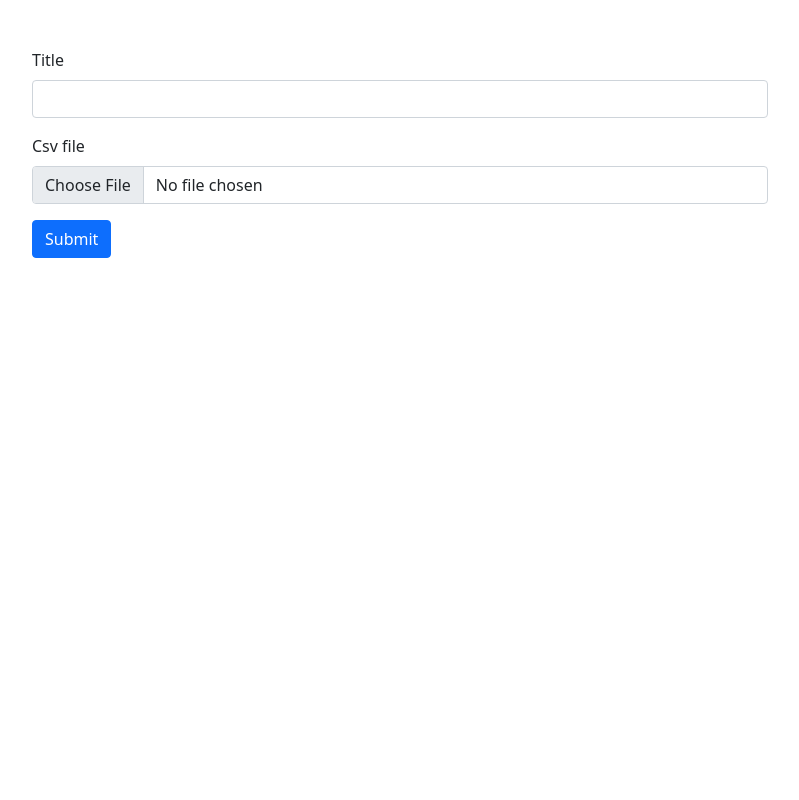
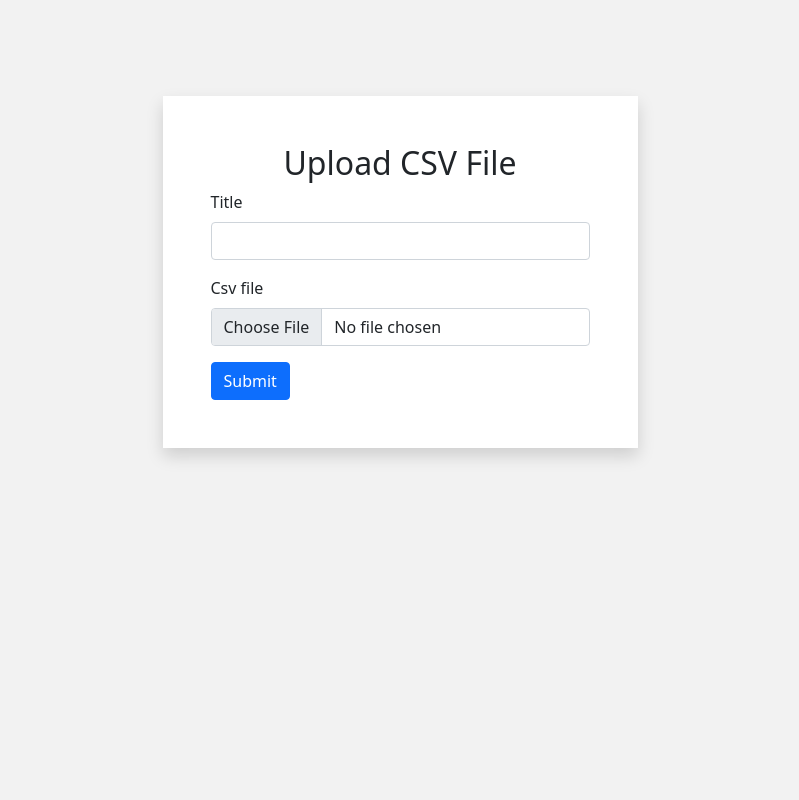
Before and after one commit to Mister-maker/entropy-calc, a Django app: page / in a window 1280 px wide. Shown: the whole page, without its empty margins (240-1039 px from the left). Run offline with Django 4.2, Linux system fonts and the light colour scheme; some libraries are stand-ins or nearby versions.

Commit message:
updated ui

```diff
--- a/calculator/templates/calculator/index.html
+++ b/calculator/templates/calculator/index.html
@@ -5,17 +5,14 @@
 
 
 <div class="container mt-5">
-    <div class="row">
-        <div class="col-md-8 mx-auto">
+    <div class="row mt-5">
+        <div class="col-md-5 mx-auto shadow p-5 bg-white">
+            <h2 class="text-center">Upload CSV File</h2>
             <form method="POST" enctype="multipart/form-data">
                 {% csrf_token %}
                 {{form | crispy}}
-
                 <button type="submit" class="btn btn-primary">Submit</button>
             </form>
-
-
-
         </div>
     </div>
 </div>
--- a/templates/base.html
+++ b/templates/base.html
@@ -6,6 +6,14 @@
     <meta name="viewport" content="width=device-width, initial-scale=1.0">
     <title>Entropy</title>
     <link href="https://cdn.jsdelivr.net/npm/bootstrap@5.1.3/dist/css/bootstrap.min.css" rel="stylesheet" integrity="sha384-1BmE4kWBq78iYhFldvKuhfTAU6auU8tT94WrHftjDbrCEXSU1oBoqyl2QvZ6jIW3" crossorigin="anonymous">
+    <style>
+        body{
+            background-color: #f2f2f2;
+            display: flex;
+            justify-content: center;
+            height: 100vh;
+        }
+    </style>
 </head>
 <body>
     {% block content %}
```
Also changed, not shown: calculator/templates/calculator/result_csv.html (+13 -7 lines).
